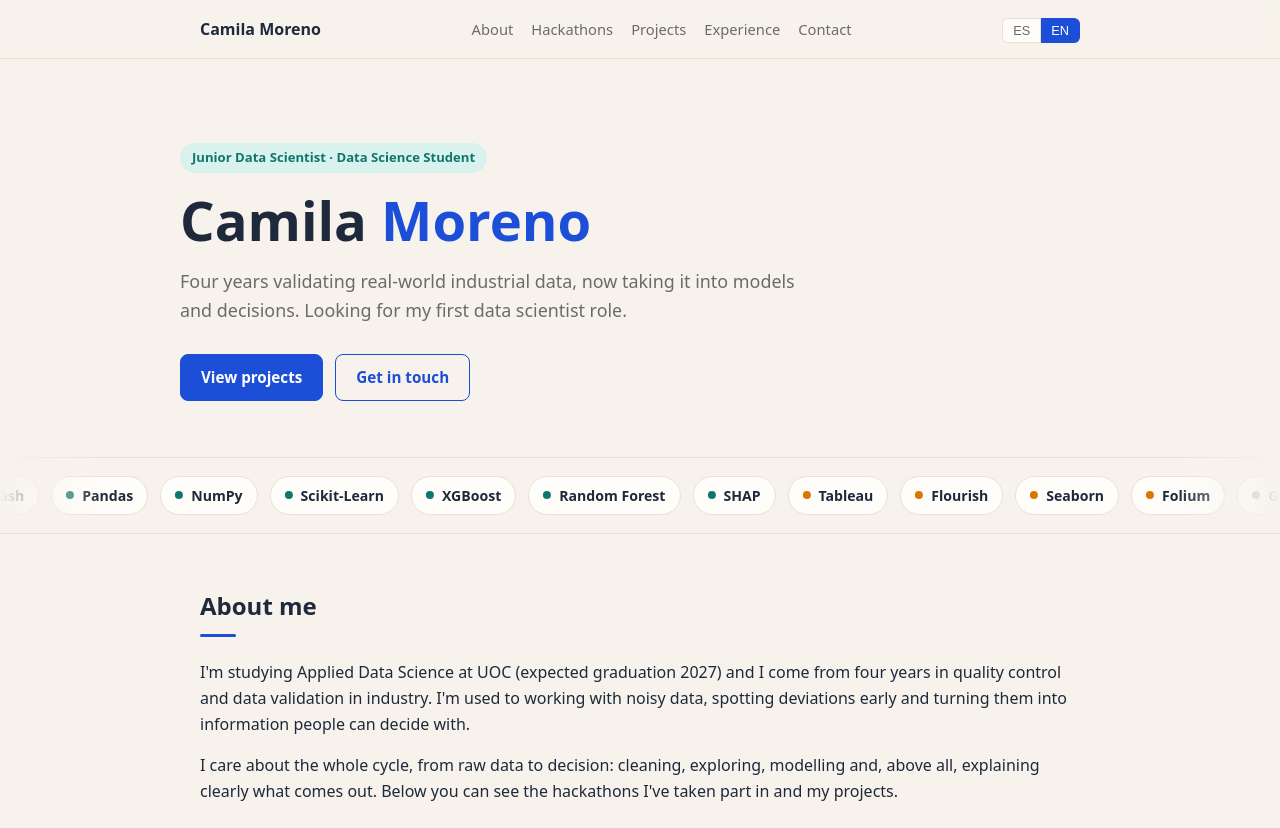
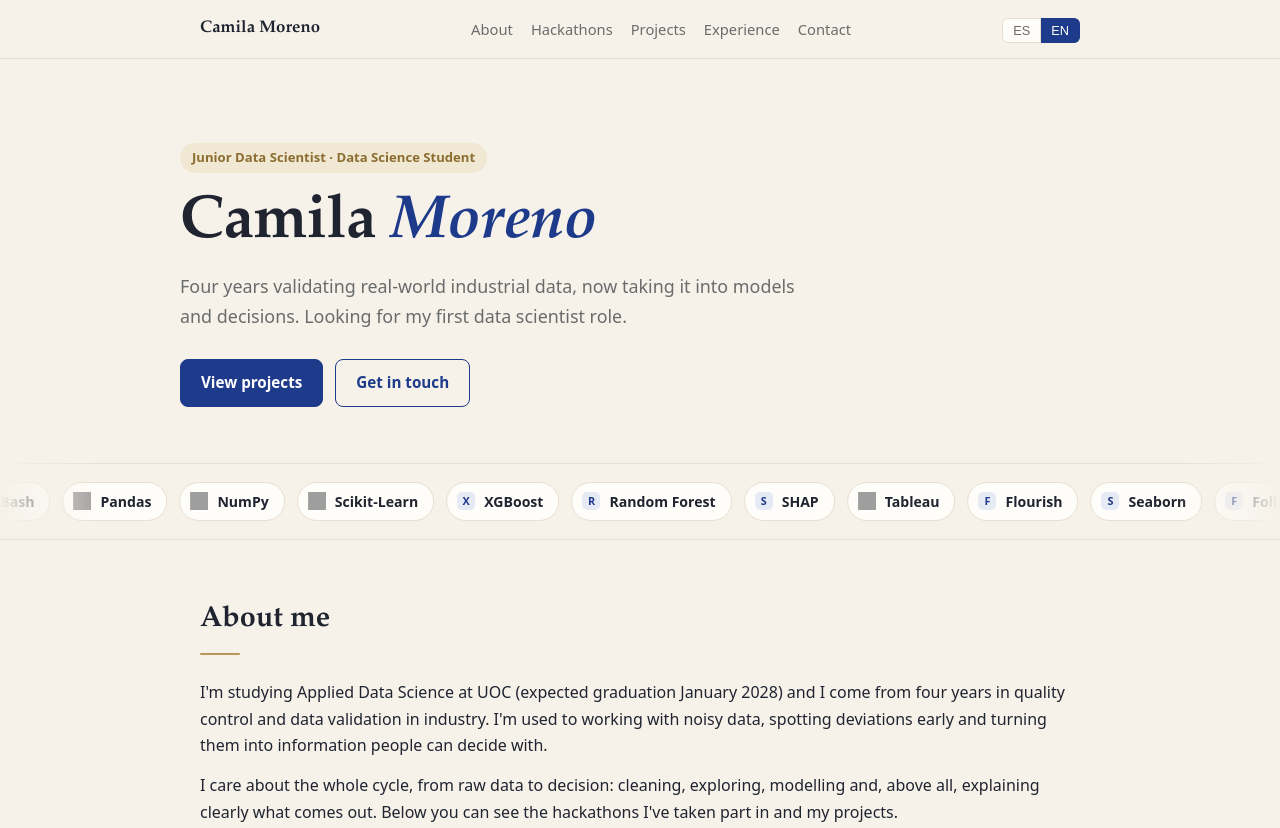
Before and after one commit to Canmor115/Canmor115.github.io, a plain HTML site: page index.html in a window 1280 px wide. Shown: the top 828 px of the page. Drawn offline with Linux system fonts and the light colour scheme; grey boxes are pictures that could not be loaded.

Commit message:
Update index.html

```diff
--- a/index.html
+++ b/index.html
@@ -5,6 +5,8 @@
 <meta name="viewport" content="width=device-width, initial-scale=1">
 <title>Camila Moreno | Ciencia de Datos</title>
 <meta name="description" content="Junior Data Scientist. Portfolio de Camila Moreno.">
+<meta name="theme-color" content="#F6F2EA">
+<link rel="icon" href="favicon.svg" type="image/svg+xml">
 <meta property="og:type" content="website">
 <meta property="og:title" content="Camila Moreno | Ciencia de Datos">
 <meta property="og:description" content="Junior Data Scientist. Proyectos de datos, modelos y visualización.">
@@ -13,15 +15,17 @@
 <meta name="twitter:card" content="summary_large_image">
 <style>
   :root {
-    --bg: #F7F3EC;
+    --bg: #F6F2EA;
     --card: #FFFDF9;
-    --text: #1E293B;
+    --text: #1F2430;
     --muted: #6B6B6B;
-    --blue: #1D4ED8;
-    --blue-soft: #E3EAFB;
-    --green: #0F766E;
-    --green-soft: #D9F2EE;
-    --line: #E7E0D4;
+    --accent: #1E3A8A;
+    --accent-soft: #E6EAF5;
+    --gold: #8A6D2F;
+    --gold-line: #B8975A;
+    --gold-soft: #F1E8D3;
+    --line: #E6DECF;
+    --serif: "Iowan Old Style", "Palatino Linotype", Palatino, "Book Antiqua", Georgia, serif;
   }
   * { box-sizing: border-box; margin: 0; padding: 0; }
   html { scroll-behavior: smooth; }
@@ -31,13 +35,13 @@
     color: var(--text);
     line-height: 1.65;
   }
-  a { color: var(--blue); text-decoration: none; }
+  a { color: var(--accent); text-decoration: none; }
   a:hover { text-decoration: underline; }
   .wrap { max-width: 920px; margin: 0 auto; padding: 0 20px; }
 
   header.top {
     position: sticky; top: 0; z-index: 10;
-    background: rgba(247,243,236,.92);
+    background: rgba(246,242,234,.92);
     backdrop-filter: blur(6px);
     border-bottom: 1px solid var(--line);
   }
@@ -45,34 +49,37 @@
     display: flex; align-items: center; justify-content: space-between;
     height: 58px; gap: 16px;
   }
-  .brand { font-weight: 700; color: var(--text); }
+  .brand { font-family: var(--serif); font-weight: 700; font-size: 1.05rem; color: var(--text); }
   nav { display: flex; gap: 18px; font-size: .92rem; }
   nav a { color: var(--muted); }
-  nav a:hover { color: var(--blue); text-decoration: none; }
+  nav a:hover { color: var(--accent); text-decoration: none; }
   .lang button {
     border: 1px solid var(--line); background: var(--card);
     padding: 4px 10px; font-size: .8rem; cursor: pointer; color: var(--muted);
   }
   .lang button:first-child { border-radius: 6px 0 0 6px; }
   .lang button:last-child { border-radius: 0 6px 6px 0; border-left: 0; }
-  .lang button.on { background: var(--blue); color: #fff; border-color: var(--blue); }
+  .lang button.on { background: var(--accent); color: #fff; border-color: var(--accent); }
 
   .hero { padding: 84px 0 56px; }
   .hero .role {
-    display: inline-block; background: var(--green-soft); color: var(--green);
+    display: inline-block; background: var(--gold-soft); color: var(--gold);
     font-size: .82rem; font-weight: 600; padding: 4px 12px; border-radius: 999px;
     margin-bottom: 18px;
   }
-  .hero h1 { font-size: clamp(2.2rem, 6vw, 3.4rem); line-height: 1.1; margin-bottom: 16px; }
-  .hero h1 span { color: var(--blue); }
+  .hero h1 {
+    font-family: var(--serif); font-weight: 600; letter-spacing: -.01em;
+    font-size: clamp(2.4rem, 6.5vw, 3.8rem); line-height: 1.08; margin-bottom: 16px;
+  }
+  .hero h1 span { color: var(--accent); font-style: italic; }
   .hero p { font-size: 1.12rem; color: var(--muted); max-width: 620px; margin-bottom: 28px; }
   .btns { display: flex; gap: 12px; flex-wrap: wrap; }
   .btn {
     padding: 10px 20px; border-radius: 8px; font-weight: 600; font-size: .95rem;
-    border: 1px solid var(--blue);
+    border: 1px solid var(--accent);
   }
-  .btn.primary { background: var(--blue); color: #fff; }
-  .btn.ghost { background: transparent; color: var(--blue); }
+  .btn.primary { background: var(--accent); color: #fff; }
+  .btn.ghost { background: transparent; color: var(--accent); }
   .btn:hover { text-decoration: none; opacity: .88; }
 
   /* Tira de tecnologías en movimiento */
@@ -89,21 +96,23 @@
   .marquee:hover .track { animation-play-state: paused; }
   @keyframes marquee { to { transform: translateX(-50%); } }
   .pill {
-    display: inline-flex; align-items: center; gap: 8px;
-    margin-right: 12px; padding: 7px 14px;
+    display: inline-flex; align-items: center; gap: 9px;
+    margin-right: 12px; padding: 7px 15px 7px 10px;
     background: var(--card); border: 1px solid var(--line); border-radius: 999px;
     font-size: .88rem; font-weight: 600; white-space: nowrap;
   }
-  .pill::before { content: ""; width: 8px; height: 8px; border-radius: 50%; background: var(--blue); }
-  .pill.k-m::before { background: var(--green); }
-  .pill.k-v::before { background: #D97706; }
-  .pill.k-t::before { background: #94A3B8; }
+  .pill img, .pill .ico { width: 18px; height: 18px; flex: none; }
+  .pill .ico {
+    display: inline-flex; align-items: center; justify-content: center;
+    border-radius: 5px; background: var(--accent-soft); color: var(--accent);
+    font-size: .68rem; font-weight: 700;
+  }
 
-  section { padding: 52px 0; border-top: 1px solid var(--line); }
-  h2 { font-size: 1.5rem; margin-bottom: 22px; }
+  section { padding: 56px 0; border-top: 1px solid var(--line); }
+  h2 { font-family: var(--serif); font-weight: 600; font-size: 1.8rem; margin-bottom: 24px; }
   h2::after {
-    content: ""; display: block; width: 36px; height: 3px;
-    background: var(--blue); margin-top: 8px; border-radius: 2px;
+    content: ""; display: block; width: 40px; height: 2px;
+    background: var(--gold-line); margin-top: 10px; border-radius: 2px;
   }
   .about p + p { margin-top: 14px; }
 
@@ -116,19 +125,19 @@
   @media (hover: hover) {
     .card:hover {
       transform: translateY(-4px);
-      box-shadow: 0 14px 30px rgba(30, 41, 59, .10);
+      box-shadow: 0 14px 30px rgba(31, 36, 48, .09);
       border-color: #D8CDBB;
     }
   }
-  .card h3 { font-size: 1.1rem; margin-bottom: 8px; }
+  .card h3 { font-family: var(--serif); font-weight: 600; font-size: 1.25rem; margin-bottom: 8px; }
   .card p { color: var(--text); margin-bottom: 10px; }
   .finding {
-    border-left: 3px solid var(--green); padding-left: 12px;
+    border-left: 2px solid var(--gold-line); padding-left: 12px;
     color: var(--muted); font-size: .95rem; margin: 12px 0;
   }
   .tags { display: flex; flex-wrap: wrap; gap: 6px; margin: 12px 0 4px; }
   .tags span {
-    background: var(--blue-soft); color: var(--blue);
+    background: var(--accent-soft); color: var(--accent);
     font-size: .76rem; font-weight: 600; padding: 3px 9px; border-radius: 6px;
   }
   .links { display: flex; flex-wrap: wrap; gap: 8px 16px; font-size: .9rem; font-weight: 600; margin-top: 10px; }
@@ -137,25 +146,25 @@
   .eyebrow {
     display: block; margin-bottom: 6px;
     font-family: ui-monospace, SFMono-Regular, Menlo, Consolas, monospace;
-    font-size: .74rem; color: var(--blue); letter-spacing: .02em;
+    font-size: .74rem; color: var(--gold); letter-spacing: .02em;
   }
   .badges { display: flex; flex-wrap: wrap; gap: 8px; margin: 12px 0 10px; }
   .status, .award {
     display: inline-flex; align-items: center; gap: 7px;
     font-size: .78rem; font-weight: 700; padding: 3px 10px; border-radius: 999px;
   }
-  .status { color: var(--green); background: var(--green-soft); }
-  .status::before { content: ""; width: 7px; height: 7px; border-radius: 50%; background: var(--green); }
-  .award { color: #92400E; background: #FDEBD0; }
+  .status { color: var(--accent); background: var(--accent-soft); }
+  .status::before { content: ""; width: 7px; height: 7px; border-radius: 50%; background: var(--accent); }
+  .award { color: var(--gold); background: var(--gold-soft); }
 
   /* Marco tipo ventana de navegador */
   .frame {
     border: 1px solid var(--line); border-radius: 12px; overflow: hidden;
-    background: #fff; box-shadow: 0 10px 30px rgba(30, 41, 59, .08);
+    background: #fff; box-shadow: 0 10px 30px rgba(31, 36, 48, .07);
   }
   .bar {
     display: flex; align-items: center; gap: 6px;
-    padding: 9px 12px; background: #F1EBDF; border-bottom: 1px solid var(--line);
+    padding: 9px 12px; background: #EFE8DA; border-bottom: 1px solid var(--line);
   }
   .bar i { width: 9px; height: 9px; border-radius: 50%; background: #D8CDBB; flex: none; }
   .bar span {
@@ -171,11 +180,11 @@
     display: grid; grid-template-columns: 1fr 1.1fr; gap: 28px; align-items: center;
     background: var(--card); border: 1px solid var(--line); border-radius: 16px;
     padding: 28px; margin-bottom: 18px;
-    box-shadow: 0 10px 30px rgba(30, 41, 59, .06);
+    box-shadow: 0 10px 30px rgba(31, 36, 48, .05);
   }
   .ftitle { display: flex; align-items: center; gap: 14px; }
   .ftitle img { width: 56px; height: 56px; border-radius: 12px; object-fit: cover; flex: none; }
-  .ftitle h3 { font-size: 1.6rem; line-height: 1.15; }
+  .ftitle h3 { font-family: var(--serif); font-weight: 600; font-size: 1.8rem; line-height: 1.15; }
   .feature p { margin-bottom: 10px; }
 
   /* Proyectos en filas alternas */
@@ -185,7 +194,7 @@
   }
   .proj:last-child { margin-bottom: 0; }
   .proj.flip .pmedia { order: -1; }
-  .ptext h3 { font-size: 1.3rem; line-height: 1.25; margin-bottom: 8px; }
+  .ptext h3 { font-family: var(--serif); font-weight: 600; font-size: 1.4rem; line-height: 1.25; margin-bottom: 8px; }
   .ptext p { margin-bottom: 10px; }
   .pmedia .cap { margin-top: 8px; }
 
@@ -194,13 +203,13 @@
     border: 1px solid var(--line); background: var(--card); color: var(--muted);
     font-size: .82rem; padding: 5px 12px; border-radius: 999px; cursor: pointer;
   }
-  .tabs button.on { background: var(--blue); color: #fff; border-color: var(--blue); }
+  .tabs button.on { background: var(--accent); color: #fff; border-color: var(--accent); }
 
   .job { margin-bottom: 30px; }
   .job-head { display: flex; justify-content: space-between; flex-wrap: wrap; gap: 4px 16px; }
-  .job-head strong { font-size: 1.05rem; }
+  .job-head strong { font-family: var(--serif); font-size: 1.12rem; }
   .job-head .date { color: var(--muted); font-size: .9rem; }
-  .company { color: var(--blue); font-weight: 600; font-size: .95rem; margin-bottom: 8px; }
+  .company { color: var(--accent); font-weight: 600; font-size: .95rem; margin-bottom: 8px; }
   .job ul { padding-left: 20px; }
   .job li { margin-bottom: 6px; }
 
@@ -209,6 +218,7 @@
   .skill-row { margin-bottom: 14px; }
   .skill-row b { display: block; font-size: .88rem; color: var(--muted); margin-bottom: 2px; }
   .edu-item { margin-bottom: 16px; }
+  .edu-item strong { font-family: var(--serif); font-size: 1.05rem; }
   .edu-item small { color: var(--muted); display: block; }
 
   .contact { text-align: center; }
@@ -487,7 +497,7 @@ const T = {
     hero_sub: "Cuatro años validando datos reales en industria, ahora llevándolos a modelos y decisiones. Busco mi primera posición como científica de datos.",
     cta_projects: "Ver proyectos", cta_contact: "Contactar",
     about_h: "Sobre mí",
-    about_p1: "Estudio Ciencia de Datos Aplicada en la UOC (graduación prevista en 2027) y vengo de cuatro años en control de calidad y validación de datos en la industria. Estoy acostumbrada a trabajar con datos ruidosos, a detectar desviaciones pronto y a convertirlas en información útil para decidir.",
+    about_p1: "Estudio Ciencia de Datos Aplicada en la UOC (graduación prevista en enero de 2028) y vengo de cuatro años en control de calidad y validación de datos en la industria. Estoy acostumbrada a trabajar con datos ruidosos, a detectar desviaciones pronto y a convertirlas en información útil para decidir.",
     about_p2: "Me interesa el ciclo completo, del dato en bruto a la decisión: limpiar, explorar, modelar y, sobre todo, explicar bien lo que sale. Más abajo puedes ver los hackathons en los que he participado y mis proyectos.",
     proj_h: "Proyectos",
     p1_k: "Proyecto de modelización",
@@ -537,7 +547,7 @@ const T = {
     basic: "básico",
     edu_h: "Educación",
     edu1: "Grado en Ciencia de Datos Aplicada",
-    edu1_n: "Graduación prevista: 2027. A tiempo completo desde feb. 2026.",
+    edu1_n: "Graduación prevista: enero de 2028. A tiempo completo desde feb. 2026.",
     edu2: "Técnico Superior en Análisis y Control de Calidad",
     now: "actualidad",
     lang_h: "Idiomas",
@@ -551,7 +561,7 @@ const T = {
     hero_sub: "Four years validating real-world industrial data, now taking it into models and decisions. Looking for my first data scientist role.",
     cta_projects: "View projects", cta_contact: "Get in touch",
     about_h: "About me",
-    about_p1: "I'm studying Applied Data Science at UOC (expected graduation 2027) and I come from four years in quality control and data validation in industry. I'm used to working with noisy data, spotting deviations early and turning them into information people can decide with.",
+    about_p1: "I'm studying Applied Data Science at UOC (expected graduation January 2028) and I come from four years in quality control and data validation in industry. I'm used to working with noisy data, spotting deviations early and turning them into information people can decide with.",
     about_p2: "I care about the whole cycle, from raw data to decision: cleaning, exploring, modelling and, above all, explaining clearly what comes out. Below you can see the hackathons I've taken part in and my projects.",
     proj_h: "Projects",
     p1_k: "Modelling project",
@@ -601,7 +611,7 @@ const T = {
     basic: "basic",
     edu_h: "Education",
     edu1: "BSc in Applied Data Science",
-    edu1_n: "Expected graduation: 2027. Full time since Feb. 2026.",
+    edu1_n: "Expected graduation: January 2028. Full time since Feb. 2026.",
     edu2: "Higher Technician in Quality Analysis and Control",
     now: "present",
     lang_h: "Languages",
@@ -641,21 +651,43 @@ function setMap(btn) {
   setLang(l);
 })();
 
-// Tira de tecnologías: l = lenguajes, m = machine learning, v = visualización, t = herramientas
+// Tira de tecnologías con logos (Simple Icons). Si no hay logo o no carga, sale la inicial.
+// Para ajustar un logo, cambia el segundo valor de cada pareja (el nombre en simpleicons.org).
 (function () {
   var tech = [
-    ["Python","l"],["R","l"],["SQL","l"],["Java","l"],["Bash","l"],
-    ["Pandas","m"],["NumPy","m"],["Scikit-Learn","m"],["XGBoost","m"],["Random Forest","m"],["SHAP","m"],
-    ["Tableau","v"],["Flourish","v"],["Seaborn","v"],["Folium","v"],
-    ["Git / GitHub","t"],["SAP","t"],["Excel","t"]
+    ["Python","python"],["R","r"],["SQL",null],["Java","openjdk"],["Bash","gnubash"],
+    ["Pandas","pandas"],["NumPy","numpy"],["Scikit-Learn","scikitlearn"],["XGBoost",null],["Random Forest",null],["SHAP",null],
+    ["Tableau","tableau"],["Flourish",null],["Seaborn",null],["Folium",null],
+    ["Git / GitHub","github"],["SAP","sap"],["Excel","microsoftexcel"]
   ];
-  var html = "";
+  var track = document.getElementById('track');
+  function badge(name) {
+    var s = document.createElement('span');
+    s.className = 'ico';
+    s.textContent = name.charAt(0);
+    return s;
+  }
   for (var i = 0; i < 4; i++) {
     tech.forEach(function (t) {
-      html += '<span class="pill k-' + t[1] + '"' + (i > 0 ? ' data-dup' : '') + '>' + t[0] + '</span>';
+      var pill = document.createElement('span');
+      pill.className = 'pill';
+      if (i > 0) pill.setAttribute('data-dup', '');
+      var ico;
+      if (t[1]) {
+        ico = document.createElement('img');
+        ico.alt = '';
+        ico.width = 18; ico.height = 18;
+        ico.referrerPolicy = 'no-referrer';
+        ico.onerror = function () { ico.replaceWith(badge(t[0])); };
+        ico.src = 'https://cdn.simpleicons.org/' + t[1];
+      } else {
+        ico = badge(t[0]);
+      }
+      pill.appendChild(ico);
+      pill.appendChild(document.createTextNode(t[0]));
+      track.appendChild(pill);
     });
   }
-  document.getElementById('track').innerHTML = html;
 })();
 
 // Aparición suave al hacer scroll
```
